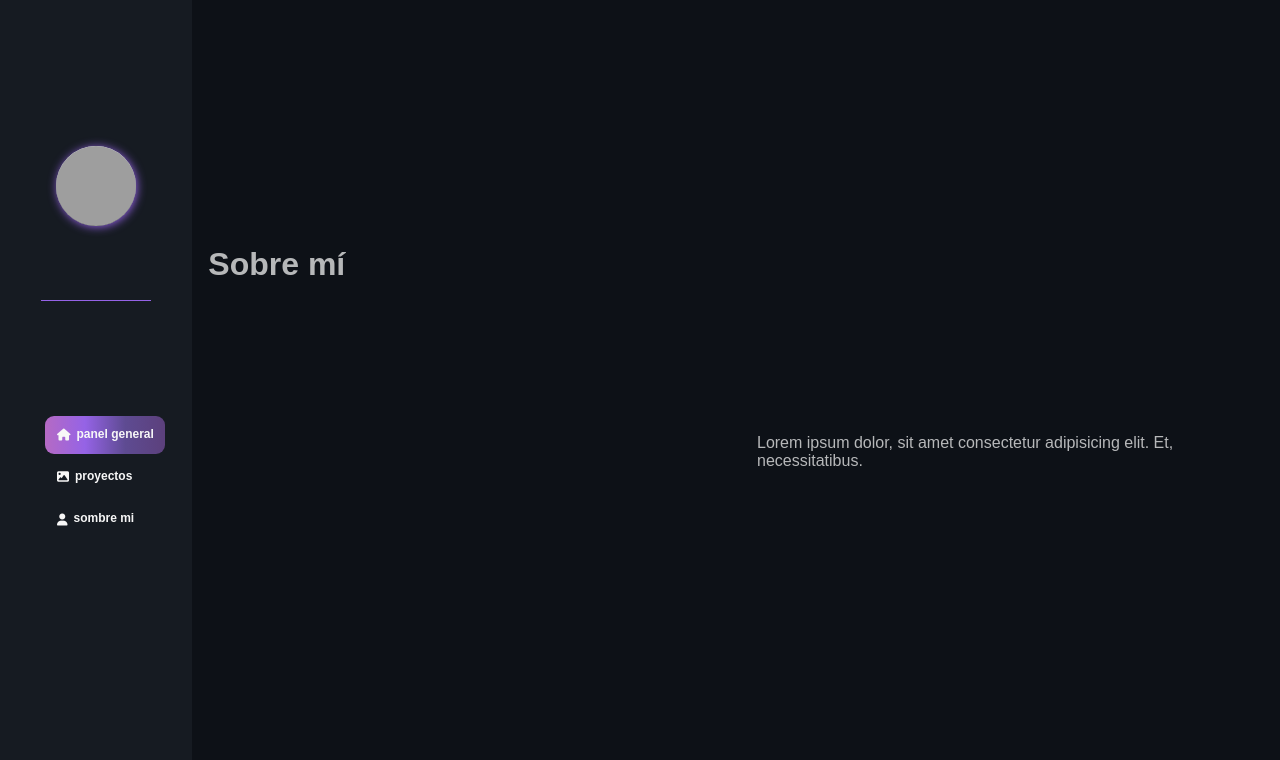
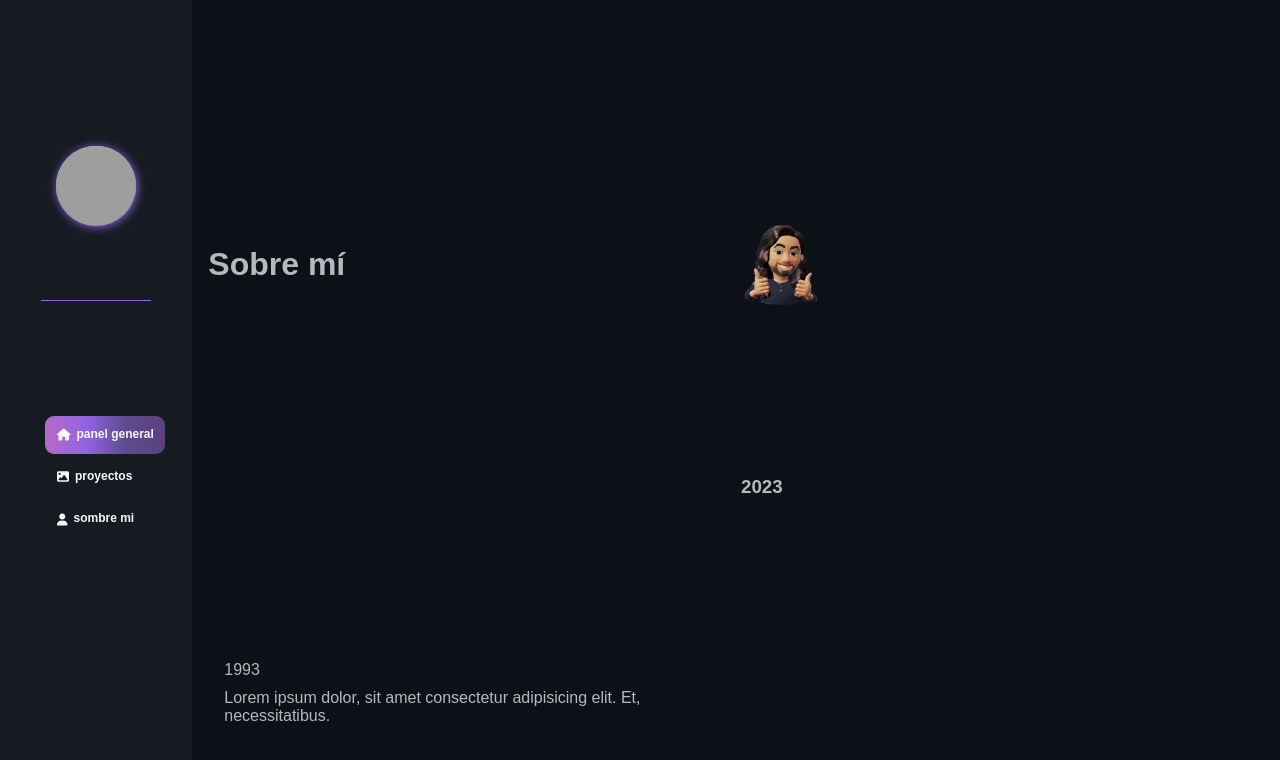
Before and after one commit to NicolasLLans/NicolasLLans.github.io, an Angular app in the folder porfolio/: page /sobre-mi in a window 1280 px wide. Shown: the top 760 px of the page. Built offline with nearby package versions, Linux system fonts and the light colour scheme; grey boxes are pictures that could not be loaded.

Commit message:
diseño de acerca de

```diff
--- a/porfolio/src/app/componentes/acerca-de/acerca-de.component.html
+++ b/porfolio/src/app/componentes/acerca-de/acerca-de.component.html
@@ -1,6 +1,10 @@
 <div class="caja-central-acerca-de">
       <div class="grid-container">
             <h1>Sobre mí</h1>
+            <img style="width: 80px;" src="../../../assets/avatar-mio.png" alt="">
+            <p>1993</p>
+            <h3>2023</h3>
             <p>Lorem ipsum dolor, sit amet consectetur adipisicing elit. Et, necessitatibus.</p>
+
       </div>
 </div>
```
